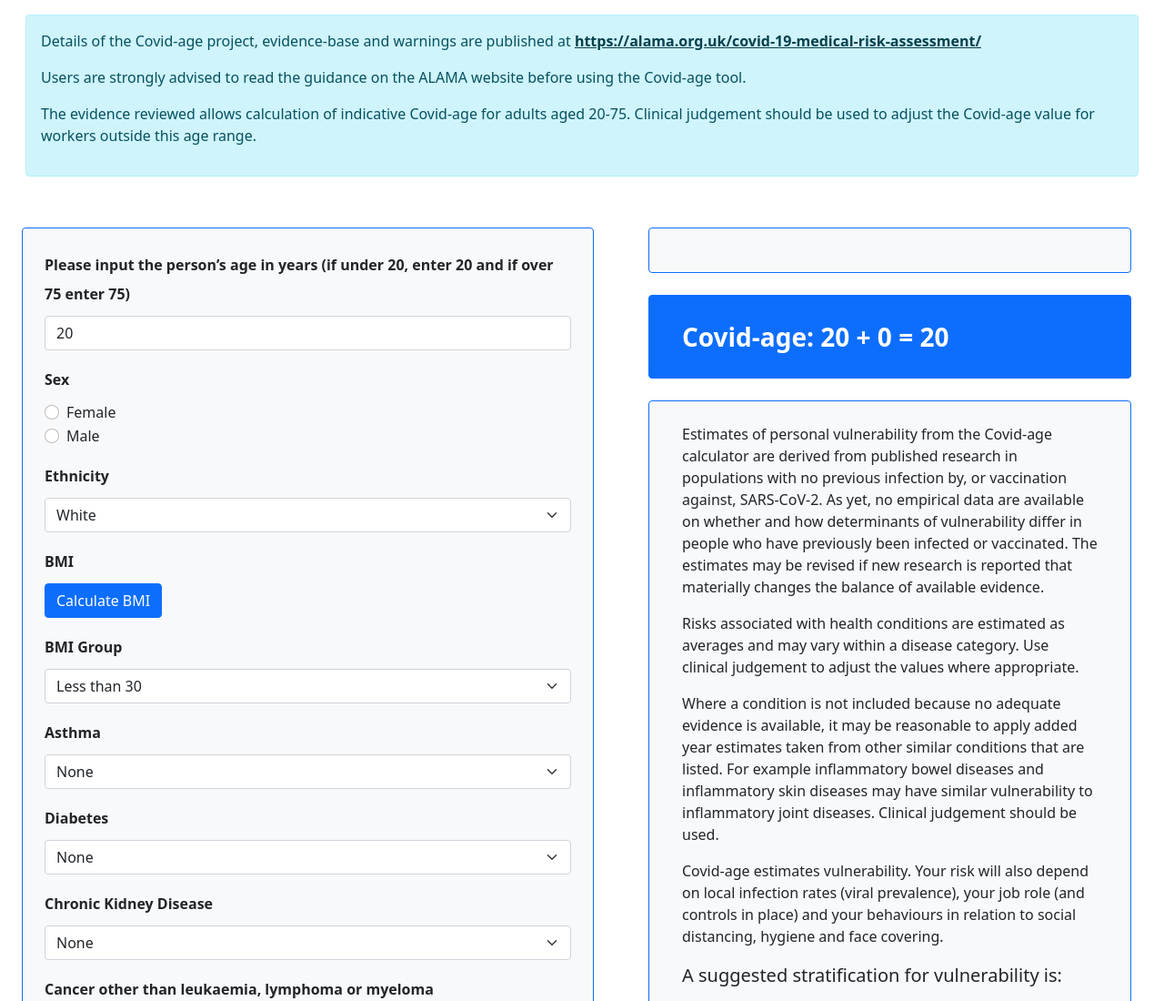
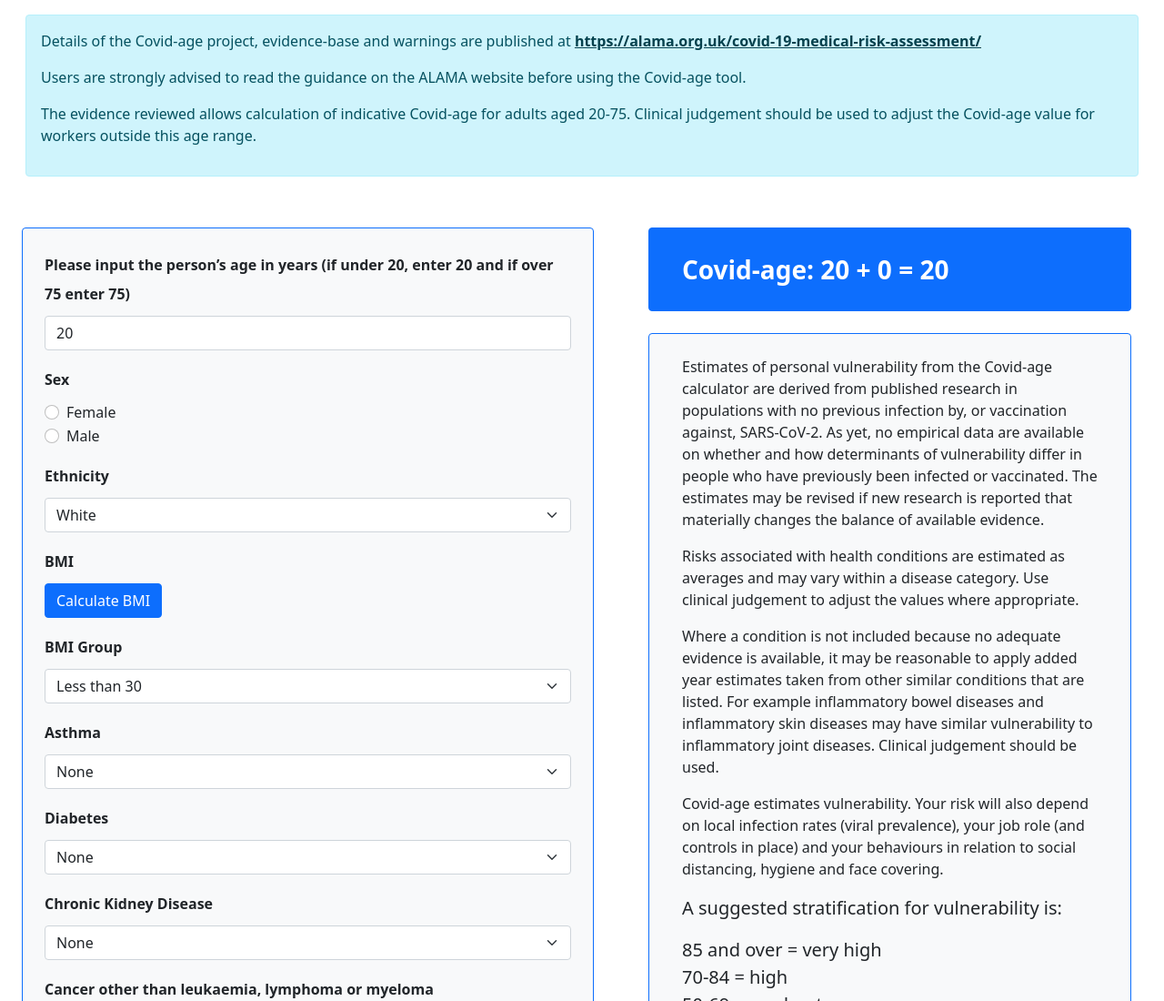
Before and after one commit to stewart-j/stewart-j.github.io, a plain HTML site: page index.html in a window 1280 px wide. Shown: the top 1100 px of the page at 91% size. Drawn offline with nearby package versions, Linux system fonts and the light colour scheme.

Commit message:
minor changes

```diff
--- a/index.html
+++ b/index.html
@@ -5,7 +5,7 @@
     <meta http-equiv="X-UA-Compatible" content="IE=edge" />
     <meta name="viewport" content="width=device-width, initial-scale=1.0" />
     <link rel="stylesheet" href="https://cdn.jsdelivr.net/npm/bootstrap@5.0.2/dist/css/bootstrap.min.css" integrity="sha384-EVSTQN3/azprG1Anm3QDgpJLIm9Nao0Yz1ztcQTwFspd3yD65VohhpuuCOmLASjC" crossorigin="anonymous" />
-    <title>Document</title>
+    <title>Covid-age Tool</title>
   </head>
   <body>
     <main class="container-fluid">
@@ -184,7 +184,7 @@
           </div>
         </div>
         <div class="col">
-          <div class="row bg-light m-4 p-4 border border-primary rounded"></div>
+          <div class="row bg-light m-4 p-4 border border-primary rounded d-none"></div>
           <div class="row bg-primary m-4 p-4 border border-primary rounded fs-3 fw-bold text-white"><div class="d-inline"><span>Covid-age: </span><span id="display">0</span></div></div>
           <div class="row bg-light m-4 p-4 border border-primary rounded">
             <p>
```
